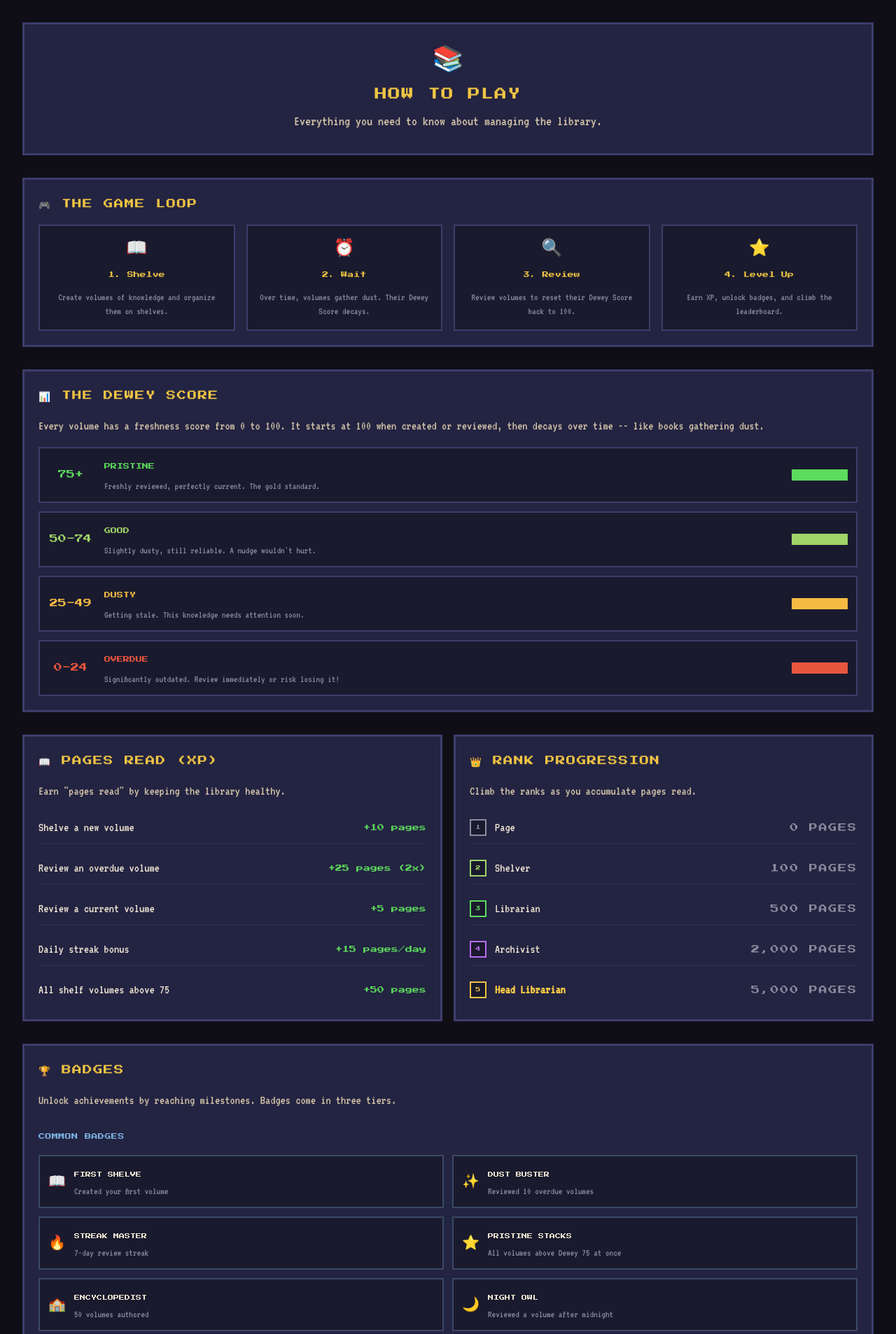
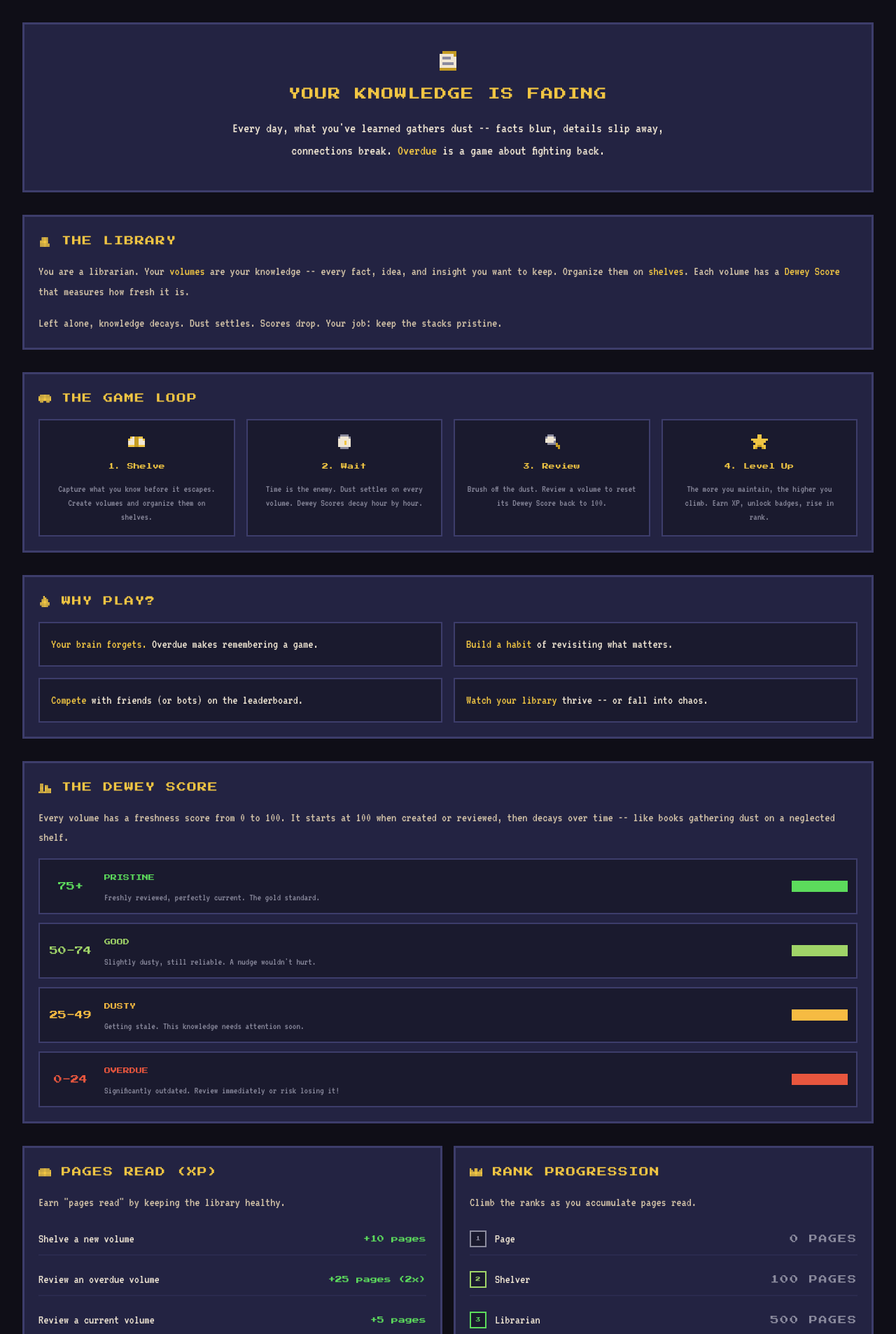
Before and after one commit to onlydole/overdue, a FastAPI app: page /how-to-play in a window 1280 px wide. Shown: the part 68-1975 px from the top of the page at 70% size. Run offline with FastAPI, Linux system fonts and the light colour scheme; some libraries are stand-ins or nearby versions.

Commit message:
feat: replace remaining emoji with pixel art icons and rewrite How to Play
Swap HTML entity emoji for render_icon() calls in error pages (404,
500), login, register, search, search results, and my library
templates.

Rewrite How to Play page with narrative framing ("Your Knowledge Is
Fading"), a new "Why Play?" motivation section, and pixel art icons
throughout the game loop, scoring, and ranking explanations.

Co-Authored-By: Claude Opus 4.6 <noreply@anthropic.com>

```diff
--- a/templates/404.html
+++ b/templates/404.html
@@ -3,7 +3,7 @@
 
 {% block content %}
 <div class="text-center py-20">
-    <div class="text-6xl mb-6 pixel-bounce">&#128214;</div>
+    <div class="mb-6 pixel-bounce">{{ render_icon('book-open', 48) }}</div>
     <h1 class="pixel-heading-lg mb-4">404</h1>
     <p class="text-parchment text-xl mb-2">That volume isn't on any of our shelves.</p>
     <p class="text-ink-light text-lg mb-8">Check the catalog and try again.</p>
--- a/templates/500.html
+++ b/templates/500.html
@@ -3,7 +3,7 @@
 
 {% block content %}
 <div class="text-center py-20">
-    <div class="text-6xl mb-6">&#128679;</div>
+    <div class="mb-6">{{ render_icon('construction', 48) }}</div>
     <h1 class="pixel-heading-lg mb-4">500</h1>
     <p class="text-parchment text-xl mb-2">The Library is Experiencing Technical Difficulties</p>
     <p class="text-ink-light text-lg mb-8">Our librarians are working to resolve the issue.</p>
--- a/templates/how_to_play.html
+++ b/templates/how_to_play.html
@@ -3,44 +3,78 @@
 
 {% block content %}
 <div class="space-y-8">
-    <!-- Header -->
-    <div class="pixel-card text-center py-8">
-        <div class="pixel-bounce inline-block text-4xl mb-3">&#128218;</div>
-        <h1 class="pixel-heading-lg mb-2">How to Play</h1>
-        <p class="text-parchment-dark text-xl">Everything you need to know about managing the library.</p>
+    <!-- Hero -->
+    <div class="pixel-card text-center py-10">
+        <div class="pixel-bounce inline-block mb-3">{{ render_icon('scroll', 32) }}</div>
+        <h1 class="pixel-heading-lg mb-4">Your Knowledge Is Fading</h1>
+        <p class="text-parchment text-xl max-w-2xl mx-auto leading-relaxed">
+            Every day, what you've learned gathers dust -- facts blur, details slip away, connections break.
+            <span class="text-gold">Overdue</span> is a game about fighting back.
+        </p>
+    </div>
+
+    <!-- The Premise -->
+    <div class="pixel-card">
+        <h2 class="pixel-heading mb-4">{{ render_icon('books', 18, '#f0c543') }} The Library</h2>
+        <p class="text-parchment-dark text-lg leading-relaxed mb-4">
+            You are a librarian. Your <span class="text-gold">volumes</span> are your knowledge -- every fact, idea, and insight you want to keep.
+            Organize them on <span class="text-gold">shelves</span>. Each volume has a <span class="text-gold">Dewey Score</span> that measures how fresh it is.
+        </p>
+        <p class="text-parchment-dark text-lg leading-relaxed">
+            Left alone, knowledge decays. Dust settles. Scores drop. Your job: keep the stacks pristine.
+        </p>
     </div>
 
     <!-- The Game Loop -->
     <div class="pixel-card">
-        <h2 class="pixel-heading mb-4">&#127918; The Game Loop</h2>
+        <h2 class="pixel-heading mb-4">{{ render_icon('gamepad', 18, '#f0c543') }} The Game Loop</h2>
         <div class="grid grid-cols-1 md:grid-cols-4 gap-4">
             <div class="bg-pixel-surface border-2 border-pixel-border p-4 text-center">
-                <div class="text-2xl mb-2">&#128214;</div>
+                <div class="mb-2">{{ render_icon('book-open', 24) }}</div>
                 <div class="font-pixel text-[9px] text-gold mb-2">1. Shelve</div>
-                <p class="text-ink-light text-sm">Create volumes of knowledge and organize them on shelves.</p>
+                <p class="text-ink-light text-sm">Capture what you know before it escapes. Create volumes and organize them on shelves.</p>
             </div>
             <div class="bg-pixel-surface border-2 border-pixel-border p-4 text-center">
-                <div class="text-2xl mb-2">&#9200;</div>
+                <div class="mb-2">{{ render_icon('clock', 24) }}</div>
                 <div class="font-pixel text-[9px] text-gold mb-2">2. Wait</div>
-                <p class="text-ink-light text-sm">Over time, volumes gather dust. Their Dewey Score decays.</p>
+                <p class="text-ink-light text-sm">Time is the enemy. Dust settles on every volume. Dewey Scores decay hour by hour.</p>
             </div>
             <div class="bg-pixel-surface border-2 border-pixel-border p-4 text-center">
-                <div class="text-2xl mb-2">&#128269;</div>
+                <div class="mb-2">{{ render_icon('search', 24) }}</div>
                 <div class="font-pixel text-[9px] text-gold mb-2">3. Review</div>
-                <p class="text-ink-light text-sm">Review volumes to reset their Dewey Score back to 100.</p>
+                <p class="text-ink-light text-sm">Brush off the dust. Review a volume to reset its Dewey Score back to 100.</p>
             </div>
             <div class="bg-pixel-surface border-2 border-pixel-border p-4 text-center">
-                <div class="text-2xl mb-2">&#11088;</div>
+                <div class="mb-2">{{ render_icon('star', 24) }}</div>
                 <div class="font-pixel text-[9px] text-gold mb-2">4. Level Up</div>
-                <p class="text-ink-light text-sm">Earn XP, unlock badges, and climb the leaderboard.</p>
+                <p class="text-ink-light text-sm">The more you maintain, the higher you climb. Earn XP, unlock badges, rise in rank.</p>
+            </div>
+        </div>
+    </div>
+
+    <!-- Why Play? -->
+    <div class="pixel-card">
+        <h2 class="pixel-heading mb-4">{{ render_icon('fire', 18, '#f0c543') }} Why Play?</h2>
+        <div class="grid grid-cols-1 md:grid-cols-2 gap-4">
+            <div class="bg-pixel-surface border-2 border-pixel-border p-4">
+                <p class="text-parchment text-lg"><span class="text-gold">Your brain forgets.</span> Overdue makes remembering a game.</p>
+            </div>
+            <div class="bg-pixel-surface border-2 border-pixel-border p-4">
+                <p class="text-parchment text-lg"><span class="text-gold">Build a habit</span> of revisiting what matters.</p>
+            </div>
+            <div class="bg-pixel-surface border-2 border-pixel-border p-4">
+                <p class="text-parchment text-lg"><span class="text-gold">Compete</span> with friends (or bots) on the leaderboard.</p>
+            </div>
+            <div class="bg-pixel-surface border-2 border-pixel-border p-4">
+                <p class="text-parchment text-lg"><span class="text-gold">Watch your library</span> thrive -- or fall into chaos.</p>
             </div>
         </div>
     </div>
 
     <!-- Dewey Score -->
     <div class="pixel-card">
-        <h2 class="pixel-heading mb-4">&#128202; The Dewey Score</h2>
-        <p class="text-parchment-dark mb-4">Every volume has a freshness score from 0 to 100. It starts at 100 when created or reviewed, then decays over time -- like books gathering dust.</p>
+        <h2 class="pixel-heading mb-4">{{ render_icon('chart', 18, '#f0c543') }} The Dewey Score</h2>
+        <p class="text-parchment-dark mb-4">Every volume has a freshness score from 0 to 100. It starts at 100 when created or reviewed, then decays over time -- like books gathering dust on a neglected shelf.</p>
         <div class="space-y-3">
             <div class="flex items-center gap-4 bg-pixel-surface border-2 border-pixel-border p-3">
                 <div class="w-16 text-center">
@@ -88,7 +122,7 @@
     <div class="grid grid-cols-1 md:grid-cols-2 gap-4">
         <!-- XP System -->
         <div class="pixel-card">
-            <h2 class="pixel-heading mb-4">&#128214; Pages Read (XP)</h2>
+            <h2 class="pixel-heading mb-4">{{ render_icon('book-open', 18, '#f0c543') }} Pages Read (XP)</h2>
             <p class="text-parchment-dark mb-4">Earn "pages read" by keeping the library healthy.</p>
             <div class="space-y-3">
                 <div class="flex items-center justify-between py-2 border-b-2 border-pixel-border/30">
@@ -116,7 +150,7 @@
 
         <!-- Rank Progression -->
         <div class="pixel-card">
-            <h2 class="pixel-heading mb-4">&#128081; Rank Progression</h2>
+            <h2 class="pixel-heading mb-4">{{ render_icon('crown', 18, '#f0c543') }} Rank Progression</h2>
             <p class="text-parchment-dark mb-4">Climb the ranks as you accumulate pages read.</p>
             <div class="space-y-3">
                 <div class="flex items-center justify-between py-2 border-b-2 border-pixel-border/30">
@@ -160,63 +194,63 @@
 
     <!-- Badges -->
     <div class="pixel-card">
-        <h2 class="pixel-heading mb-4">&#127942; Badges</h2>
+        <h2 class="pixel-heading mb-4">{{ render_icon('trophy', 18, '#f0c543') }} Badges</h2>
         <p class="text-parchment-dark mb-4">Unlock achievements by reaching milestones. Badges come in three tiers.</p>
 
         <!-- Common Badges -->
         <h3 class="font-pixel text-[9px] text-badge-common uppercase tracking-wider mb-3 mt-6">Common Badges</h3>
         <div class="grid grid-cols-1 md:grid-cols-2 gap-3 mb-6">
             <div class="flex items-center gap-3 bg-pixel-surface border-2 border-badge-common/30 p-3">
-                <span class="text-xl">&#128214;</span>
+                {{ render_icon('book-open', 20) }}
                 <div>
                     <div class="font-pixel text-[8px] text-parchment uppercase">First Shelve</div>
                     <div class="text-ink-light text-sm">Created your first volume</div>
                 </div>
             </div>
             <div class="flex items-center gap-3 bg-pixel-surface border-2 border-badge-common/30 p-3">
-                <span class="text-xl">&#10024;</span>
+                {{ render_icon('sparkles', 20) }}
                 <div>
                     <div class="font-pixel text-[8px] text-parchment uppercase">Dust Buster</div>
                     <div class="text-ink-light text-sm">Reviewed 10 overdue volumes</div>
                 </div>
             </div>
             <div class="flex items-center gap-3 bg-pixel-surface border-2 border-badge-common/30 p-3">
-                <span class="text-xl">&#128293;</span>
+                {{ render_icon('fire', 20) }}
                 <div>
                     <div class="font-pixel text-[8px] text-parchment uppercase">Streak Master</div>
                     <div class="text-ink-light text-sm">7-day review streak</div>
                 </div>
             </div>
             <div class="flex items-center gap-3 bg-pixel-surface border-2 border-badge-common/30 p-3">
-                <span class="text-xl">&#11088;</span>
+                {{ render_icon('star', 20) }}
                 <div>
                     <div class="font-pixel text-[8px] text-parchment uppercase">Pristine Stacks</div>
                     <div class="text-ink-light text-sm">All volumes above Dewey 75 at once</div>
                 </div>
             </div>
             <div class="flex items-center gap-3 bg-pixel-surface border-2 border-badge-common/30 p-3">
-                <span class="text-xl">&#127979;</span>
+                {{ render_icon('library', 20) }}
                 <div>
                     <div class="font-pixel text-[8px] text-parchment uppercase">Encyclopedist</div>
                     <div class="text-ink-light text-sm">50 volumes authored</div>
                 </div>
             </div>
             <div class="flex items-center gap-3 bg-pixel-surface border-2 border-badge-common/30 p-3">
-                <span class="text-xl">&#127769;</span>
+                {{ render_icon('moon', 20) }}
                 <div>
                     <div class="font-pixel text-[8px] text-parchment uppercase">Night Owl</div>
                     <div class="text-ink-light text-sm">Reviewed a volume after midnight</div>
                 </div>
             </div>
             <div class="flex items-center gap-3 bg-pixel-surface border-2 border-badge-common/30 p-3">
-                <span class="text-xl">&#9889;</span>
+                {{ render_icon('zap', 20) }}
                 <div>
                     <div class="font-pixel text-[8px] text-parchment uppercase">Speed Reader</div>
                     <div class="text-ink-light text-sm">Reviewed 5 volumes in under a minute</div>
                 </div>
             </div>
             <div class="flex items-center gap-3 bg-pixel-surface border-2 border-badge-common/30 p-3">
-                <span class="text-xl">&#127942;</span>
+                {{ render_icon('trophy', 20) }}
                 <div>
                     <div class="font-pixel text-[8px] text-parchment uppercase">Completionist</div>
                     <div class="text-ink-light text-sm">Earned all other badges</div>
@@ -228,21 +262,21 @@
         <h3 class="font-pixel text-[9px] text-badge-rare uppercase tracking-wider mb-3">Rare Badges</h3>
         <div class="grid grid-cols-1 md:grid-cols-2 gap-3">
             <div class="flex items-center gap-3 bg-pixel-surface border-2 border-badge-rare/30 p-3 badge-glow-rare">
-                <span class="text-xl">&#128293;</span>
+                {{ render_icon('fire', 20) }}
                 <div>
                     <div class="font-pixel text-[8px] text-parchment uppercase">Marathon Reader</div>
                     <div class="text-ink-light text-sm">30-day review streak</div>
                 </div>
             </div>
             <div class="flex items-center gap-3 bg-pixel-surface border-2 border-badge-rare/30 p-3 badge-glow-rare">
-                <span class="text-xl">&#127941;</span>
+                {{ render_icon('award', 20) }}
                 <div>
                     <div class="font-pixel text-[8px] text-parchment uppercase">Dewey Devotee</div>
                     <div class="text-ink-light text-sm">Average Dewey above 90 for 7 days</div>
                 </div>
             </div>
             <div class="flex items-center gap-3 bg-pixel-surface border-2 border-badge-rare/30 p-3 badge-glow-rare">
-                <span class="text-xl">&#127942;</span>
+                {{ render_icon('trophy', 20) }}
                 <div>
                     <div class="font-pixel text-[8px] text-parchment uppercase">Centurion</div>
                     <div class="text-ink-light text-sm">Reviewed 100 volumes total</div>
@@ -253,7 +287,7 @@
 
     <!-- Streaks -->
     <div class="pixel-card">
-        <h2 class="pixel-heading mb-4"><span class="fire-flicker">&#128293;</span> Streaks</h2>
+        <h2 class="pixel-heading mb-4"><span class="fire-flicker">{{ render_icon('fire', 18) }}</span> Streaks</h2>
         <p class="text-parchment-dark mb-4">Review at least one volume every day to maintain your streak. Streaks earn bonus XP and appear on the leaderboard.</p>
         <div class="grid grid-cols-1 md:grid-cols-3 gap-4">
             <div class="bg-pixel-surface border-2 border-pixel-border p-4 text-center">
@@ -273,39 +307,39 @@
 
     <!-- Reading Room Mood -->
     <div class="pixel-card">
-        <h2 class="pixel-heading mb-4">&#127970; Reading Room Mood</h2>
+        <h2 class="pixel-heading mb-4">{{ render_icon('house', 18, '#f0c543') }} Reading Room Mood</h2>
         <p class="text-parchment-dark mb-4">The library's overall health is reflected in the Reading Room's mood. Keep your volumes fresh to maintain a calm atmosphere.</p>
         <div class="space-y-3">
             <div class="flex items-center gap-4 p-3 mood-quiet">
-                <span class="text-2xl">&#128214;</span>
+                {{ render_icon('book-open', 24) }}
                 <div class="flex-1">
                     <div class="font-pixel text-[9px] text-dewey-pristine uppercase">Quiet Study</div>
                     <div class="text-ink-light text-sm">Average Dewey 80-100. Warm golden light, everything is serene.</div>
                 </div>
             </div>
             <div class="flex items-center gap-4 p-3 mood-gentle">
-                <span class="text-2xl">&#128218;</span>
+                {{ render_icon('books', 24) }}
                 <div class="flex-1">
                     <div class="font-pixel text-[9px] text-dewey-good uppercase">Gentle Hum</div>
                     <div class="text-ink-light text-sm">Average Dewey 60-79. Normal lighting, a slight bustle in the air.</div>
                 </div>
             </div>
             <div class="flex items-center gap-4 p-3 mood-noisy">
-                <span class="text-2xl">&#128216;</span>
+                {{ render_icon('book-closed', 24) }}
                 <div class="flex-1">
                     <div class="font-pixel text-[9px] text-dewey-attention uppercase">Getting Noisy</div>
                     <div class="text-ink-light text-sm">Average Dewey 40-59. Flickering lights, books slightly askew.</div>
                 </div>
             </div>
             <div class="flex items-center gap-4 p-3 mood-order">
-                <span class="text-2xl">&#128293;</span>
+                {{ render_icon('fire', 24) }}
                 <div class="flex-1">
                     <div class="font-pixel text-[9px] text-dewey-overdue uppercase">Call for Order</div>
                     <div class="text-ink-light text-sm">Average Dewey 20-39. Red accents, warning indicators everywhere.</div>
                 </div>
             </div>
             <div class="flex items-center gap-4 p-3 mood-closed">
-                <span class="text-2xl">&#128679;</span>
+                {{ render_icon('construction', 24) }}
                 <div class="flex-1">
                     <div class="font-pixel text-[9px] text-dewey-lost uppercase">Closed for Renovation</div>
                     <div class="text-ink-light text-sm">Average Dewey 0-19. The library is in crisis. Review everything!</div>
@@ -314,12 +348,13 @@
         </div>
     </div>
 
-    <!-- Getting Started -->
+    <!-- CTA -->
     <div class="pixel-card text-center py-8">
-        <h2 class="pixel-heading mb-4">Ready to Start?</h2>
+        <h2 class="pixel-heading mb-4">Ready to Build Your Library?</h2>
         <p class="text-parchment-dark text-lg mb-6">Register as a librarian and shelve your first volume.</p>
         <div class="flex items-center justify-center gap-4 flex-wrap">
-            <a href="/shelves" class="pixel-btn pixel-btn-gold">Browse Shelves</a>
+            <a href="/register" class="pixel-btn pixel-btn-gold">Get a Library Card</a>
+            <a href="/shelves" class="pixel-btn pixel-btn-outline">Browse Shelves</a>
             <a href="/leaderboard" class="pixel-btn pixel-btn-outline">View Leaderboard</a>
         </div>
     </div>
--- a/templates/login.html
+++ b/templates/login.html
@@ -4,7 +4,7 @@
 {% block content %}
 <div class="max-w-md mx-auto space-y-6">
     <div class="pixel-card text-center py-6">
-        <div class="text-3xl mb-3">&#128273;</div>
+        <div class="mb-3">{{ render_icon('key', 32) }}</div>
         <h1 class="pixel-heading-lg mb-2">Library Card</h1>
         <p class="text-parchment-dark text-lg">Present your credentials to enter the stacks.</p>
     </div>
--- a/templates/my_library.html
+++ b/templates/my_library.html
@@ -80,7 +80,7 @@
 
         <!-- Overdue Volumes -->
         <div class="pixel-card">
-            <h2 class="pixel-heading mb-4">&#128293; Needs Review</h2>
+            <h2 class="pixel-heading mb-4">{{ render_icon('fire', 18) }} Needs Review</h2>
             {% if overdue_volumes %}
             <div class="space-y-3">
                 {% for vol in overdue_volumes[:10] %}
--- a/templates/partials/search_results.html
+++ b/templates/partials/search_results.html
@@ -16,7 +16,7 @@
 </div>
 {% elif query %}
 <div class="pixel-card text-center py-12">
-    <div class="text-4xl mb-4">&#128269;</div>
+    <div class="mb-4">{{ render_icon('search', 32) }}</div>
     <p class="text-parchment text-lg mb-2">No volumes found.</p>
     <p class="text-ink-light">Try a different search term.</p>
 </div>
--- a/templates/register.html
+++ b/templates/register.html
@@ -4,7 +4,7 @@
 {% block content %}
 <div class="max-w-lg mx-auto space-y-6">
     <div class="pixel-card text-center py-6">
-        <div class="text-3xl mb-3">&#128203;</div>
+        <div class="mb-3">{{ render_icon('clipboard', 32) }}</div>
         <h1 class="pixel-heading-lg mb-2">New Library Card</h1>
         <p class="text-parchment-dark text-lg">Register to start shelving knowledge.</p>
     </div>
--- a/templates/search.html
+++ b/templates/search.html
@@ -4,7 +4,7 @@
 {% block content %}
 <div class="space-y-6">
     <div class="pixel-card text-center py-6">
-        <div class="text-3xl mb-3">&#128269;</div>
+        <div class="mb-3">{{ render_icon('search', 32) }}</div>
         <h1 class="pixel-heading-lg mb-4">Search the Catalog</h1>
         <div class="max-w-xl mx-auto">
             <input type="text" name="q" value="{{ query }}"
```
